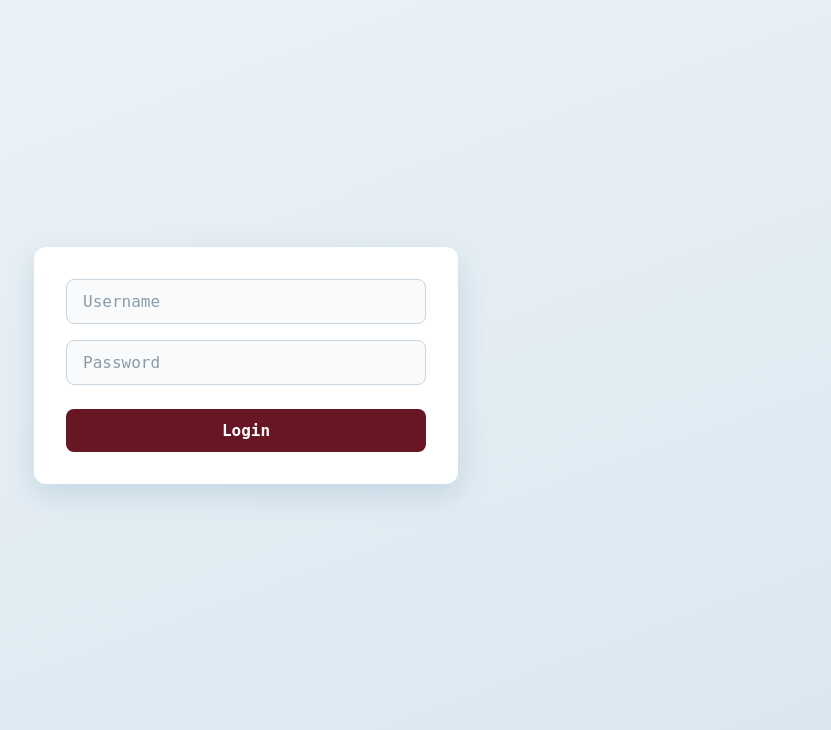
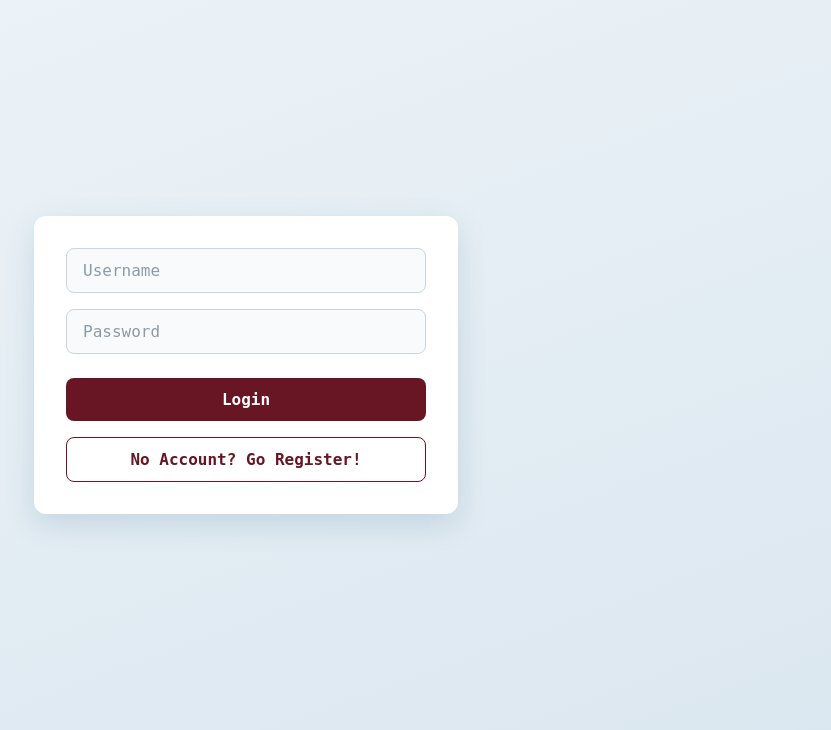
Before and after one commit to AGannon22/LeetClaus, a Flask app: page /login in a window 1280 px wide. Shown: the part 70-800 px from the top of the page, without its empty margins (394-1225 px from the left). Run offline with Flask 3, Linux system fonts and the light colour scheme.

Commit message:
account registering button

```diff
--- a/helperfunctions/progress.py
+++ b/helperfunctions/progress.py
@@ -14,13 +14,11 @@ def getUserData(username):
     return user_data.find_one({"username": username})
 
 def getCompletedDays(username):
-    # set of day numbers this user has completed (empty if they haven't done any yet)
     doc = user_data.find_one({"username": username}, {"completed_days": 1})
     return set(doc.get("completed_days", [])) if doc else set()
 
 
 def markDayCompleted(username, day):
-    # $addToSet won't add a day twice; upsert creates the user's document the first time
     user_data.update_one(
         {"username": username},
         {"$addToSet": {"completed_days": day}},
@@ -30,5 +28,4 @@ def unmarkDayCompleted(username, day):
     user_data.update_one({"username": username}, {"$pull": {"completed_days": day}})
 
 def assignProblem(username, day, slug):
-    # Mongo keys are strings, so day 3 is stored as "3"
     user_data.update_one({"username": username}, {"$set": {f"assigned.{day}": slug}})
--- a/static/style.css
+++ b/static/style.css
@@ -323,6 +323,31 @@ a.advent-day:focus-visible {
     outline: 3px solid rgba(17, 85, 124, 0.4);
     outline-offset: 2px;
 }
+/* outlined link that looks like a button, e.g. "No Account? Go Register!" */
+.loginField .secondary-button {
+    display: block;
+    box-sizing: border-box;
+    width: 100%;
+    padding: 0.75rem;
+    font-weight: 600;
+    text-align: center;
+    text-decoration: none;
+    color: #681623;
+    background: white;
+    border: 1px solid #681623;
+    border-radius: 8px;
+    transition: background 0.2s, transform 0.1s;
+}
+.loginField .secondary-button:hover {
+    background: #fbeef0;
+}
+.loginField .secondary-button:active {
+    transform: scale(0.98);
+}
+.loginField .secondary-button:focus-visible {
+    outline: 3px solid rgba(17, 85, 124, 0.4);
+    outline-offset: 2px;
+}
 /* difficulty picker on the register form: checkboxes shown as toggle chips */
 .preferredDifficulty {
     margin: 0;
--- a/templates/login.html
+++ b/templates/login.html
@@ -22,6 +22,9 @@
     <div class="loginField">
         <button type="submit">Login</button>
     </div>
+    <div class="loginField">
+        <a class="secondary-button" href="{{ url_for('register') }}">No Account? Go Register!</a>
+    </div>
 </form>
 </div>
 {% if error %}
```
Also changed, not shown: 1 other file.
